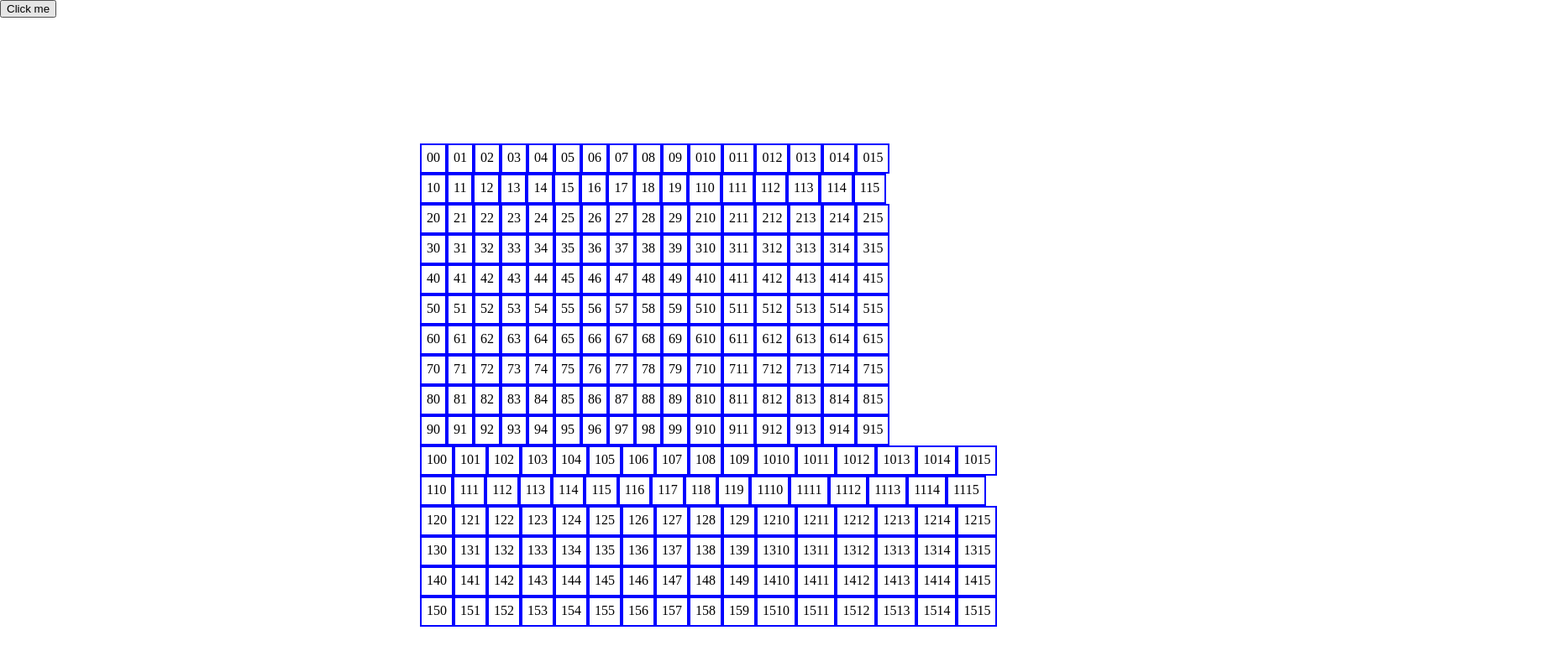
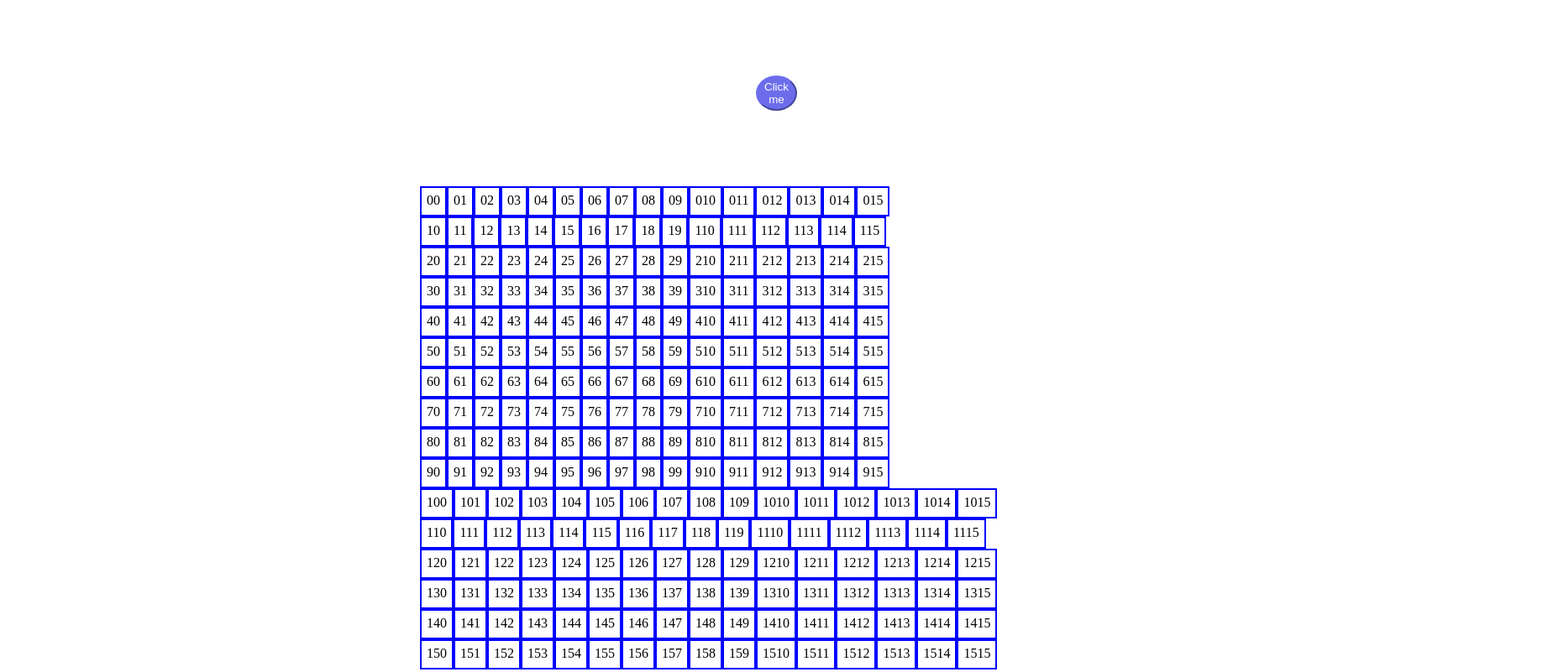
Before and after one commit to VNfifty50/etch-a-sketch, a plain HTML site: page index.html in a window 1280 px wide. Shown: the whole page at 84% size, 1849 px wide, since content can reach past the window. Drawn offline with Linux system fonts and the light colour scheme.

Commit message:
button style added

```diff
--- a/style.css
+++ b/style.css
@@ -2,7 +2,7 @@
     display: flex;
     flex-direction: column;
     justify-content: space-between;
-    margin: 150px 500px;
+    margin: 50px 500px 150px;
 }
 
 .lines {
@@ -23,3 +23,13 @@
 body {
     margin: 0;
 }
+
+#btn {
+    margin: 40px 900px;
+    margin-top: 90px;
+    padding: 4px 8px;
+    background-color: rgb(109, 109, 236);
+    color: white;
+    border-radius: 80%;
+    border-color: rgb(109, 109, 236);
+}
```
